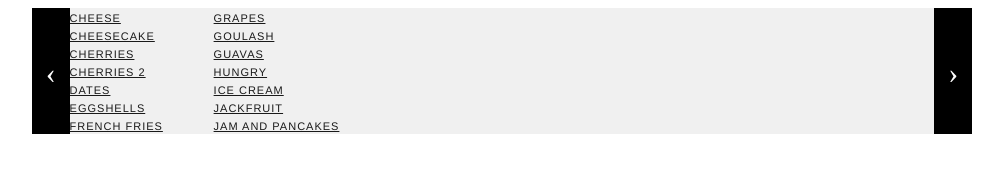
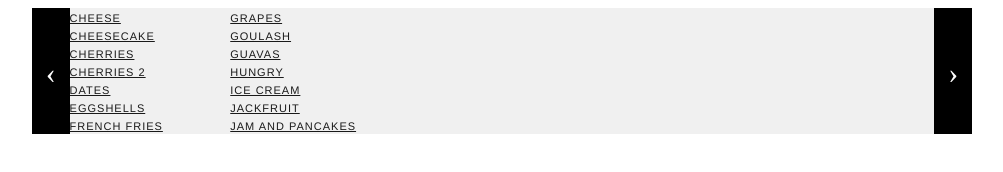
Before and after one commit to audreyfeldroy/rotatingnav, a plain HTML site: page index.html in a window 1280 px wide. Shown: the whole page, without its empty margins (138-1141 px from the left). Drawn offline with Linux system fonts and the light colour scheme.

Commit message:
Use Less var to set 6 panels per container for the default.

```diff
--- a/rotatingnav.less
+++ b/rotatingnav.less
@@ -7,6 +7,7 @@
 // Variables
 // ------------------------
 @rotatingnav-text-shadow:                        0 1px 2px rgba(0,0,0,.6);
+@rotatingnav-panel-width:                        16.66666666%;
 @rotatingnav-control-width:                      4%;
 @rotatingnav-control-color:                      #fff;
 
@@ -38,7 +39,7 @@
     display: none;
     position: relative;
     .transition(.6s ease-in-out left);
-    width: 140px;
+    width: @rotatingnav-panel-width;
 
     > a {
       font-family: Helvetica, Arial, sans-serif;
```
Also changed, not shown: rotatingnav.css.
